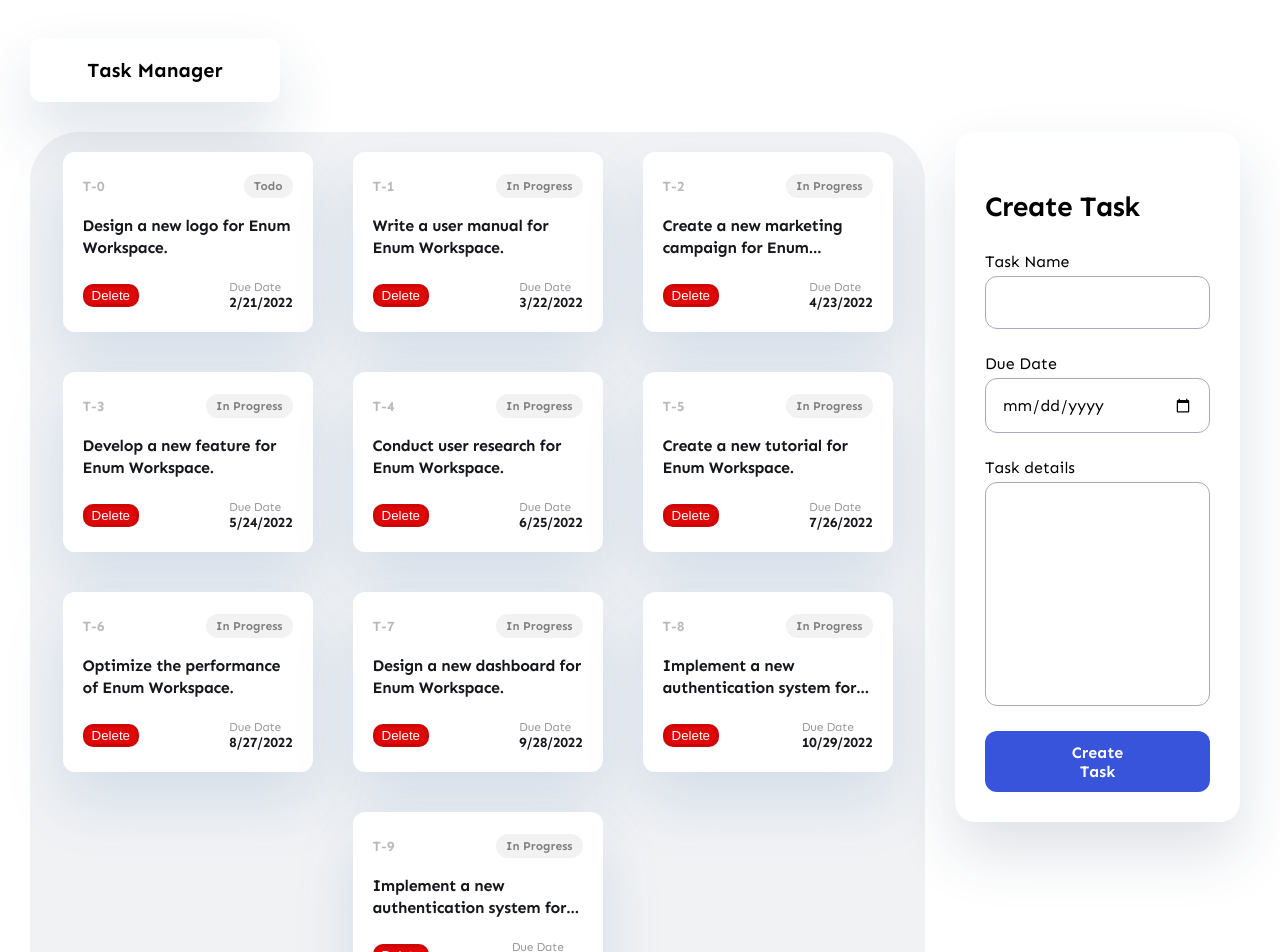
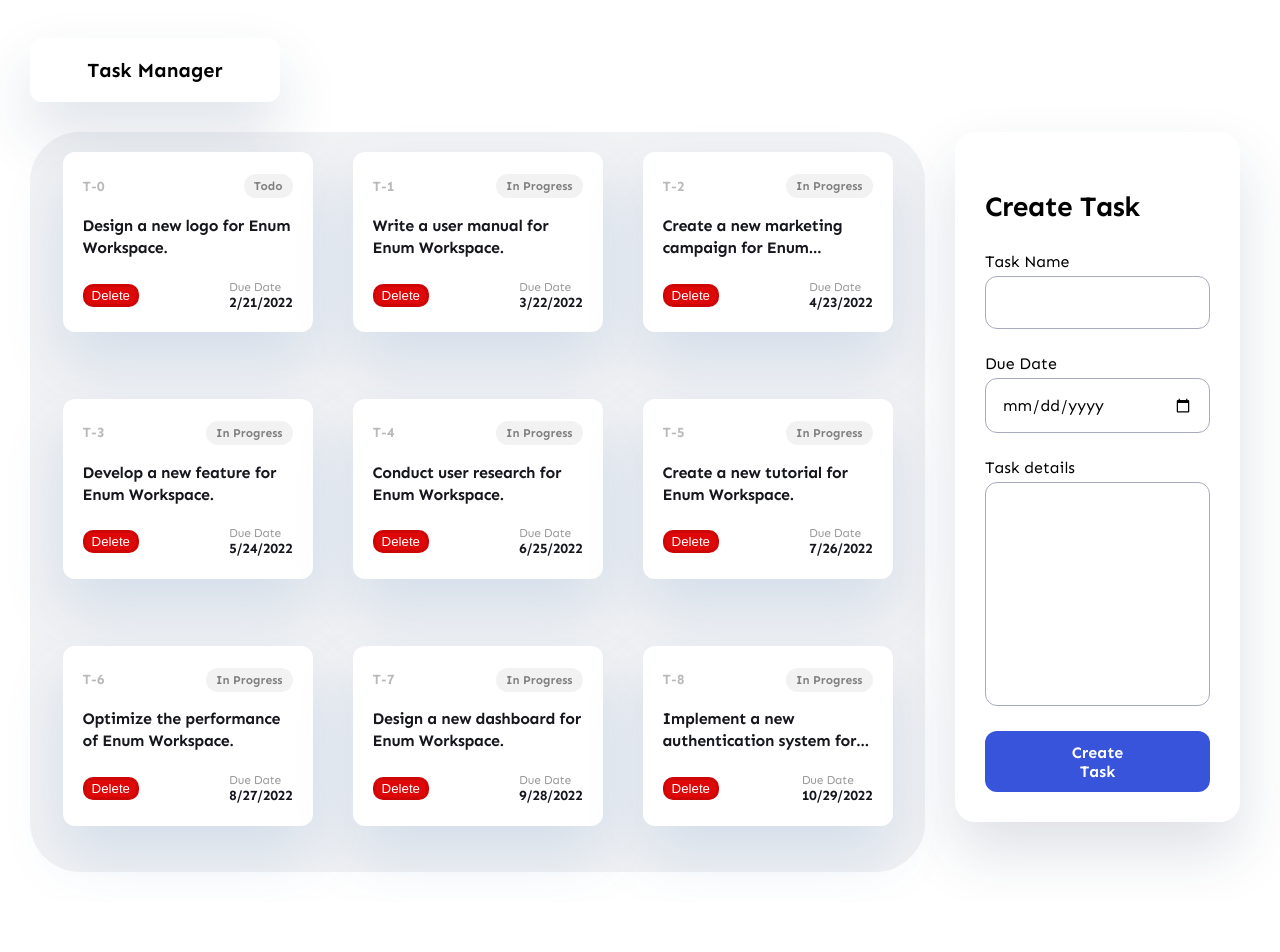
Before and after one commit to DANIEL886886/Sprint15-React-State, a React (Create React App) app in the folder TaskManager/: page / in a window 1280 px wide. Shown: the top 952 px of the page. After the commit the page ends 902 px from the top, so only its background shows below. Built offline with nearby package versions, Linux system fonts and the light colour scheme.

Commit message:
project update

```diff
--- a/TaskManager/src/App.jsx
+++ b/TaskManager/src/App.jsx
@@ -1,14 +1,33 @@
 import "./App.css";
-import React from "react";
+import React, {useState} from "react";
 import { data } from "./components/AppData/Data";
 import TaskCard from "./components/TaskCard/TaskCard";
 import TaskForm from "./components/TaskForm/TaskForm";
 
 function App() {
+
+    const [taskList, setTaskList] = useState(data);
+
+	const addNewTask = (formData) => {
+        console.log("task from APP.js: ", formData);
+
+		// modification for "formdata" in order to
+		// compli with the format from the "data" list of objects
+        setTaskList((prevState) => [
+            ...prevState,
+            {
+                ...formData,
+                dueDate: new Date(formData.dueDate),
+                id: "T-" + prevState.length + 1,
+            },
+        ]);
+        console.log(setTaskList);
+	};
+
 	return (
 		<div className="app-container">
 			<div className="app-content">
-				{data.map((props, index) => (
+				{taskList.map((props, index) => (
 					<TaskCard
 						key={index}
 						id={props.id}
@@ -22,7 +41,7 @@ function App() {
 			<div className="side-bar-right">
 				<div className="side-bar-card">
 					<h3>Create Task</h3>
-					<TaskForm />
+					<TaskForm addNewTask={addNewTask}/>
 				</div>
 			</div>
 		</div>
--- a/TaskManager/src/components/AppData/Data.jsx
+++ b/TaskManager/src/components/AppData/Data.jsx
@@ -55,10 +55,4 @@ export const data = [
 		status: "In Progress",
 		dueDate: new Date(2022, 9, 29),
 	},
-	{
-		id: "T-9",
-		name: "Implement a new authentication system for Enum Workspace.",
-		status: "In Progress",
-		dueDate: new Date(2022, 9, 29),
-	},
 ];
--- a/TaskManager/src/components/TaskCard/TaskCard.jsx
+++ b/TaskManager/src/components/TaskCard/TaskCard.jsx
@@ -8,7 +8,8 @@ function TaskCard(props) {
   const [taskId, setTaskId] = useState(props.id)
 
 	const handleClick = () => {
-	setTaskId("Clicked !")
+  setTaskId("Clicked !")
+
 	console.log(taskId);
   }
 
--- a/TaskManager/src/components/TaskForm/TaskForm.jsx
+++ b/TaskManager/src/components/TaskForm/TaskForm.jsx
@@ -1,8 +1,7 @@
 import "./TaskForm.css"
-import React, {useState} from "react";
+import React, { useState } from "react";
 
-function TaskForm() {
-
+function TaskForm(props) {
 	const initialFormData = {
 		taskName: "",
 		dueDate: "",
@@ -13,7 +12,8 @@ function TaskForm() {
 		taskName: "",
 		dueDate: "",
 		taskDetails: "",
-    })
+		status: "To do",
+	});
 
 	const handleInputChange = (event) => {
 		setFormData((prevState) => ({
@@ -25,7 +25,11 @@ function TaskForm() {
 	const handleSubmit = (event) => {
 		event.preventDefault();
 		console.log("FormData is : ", formData);
-        setFormData({...initialFormData})
+		setFormData({ ...initialFormData });
+
+		// bond to create new task
+		props.addNewTask(formData);
+		// ............................
 	};
 
 	// const handleNameChange = (event) => {
@@ -90,9 +94,10 @@ function TaskForm() {
 				</div>
 
 				<div className="form-btn-wrapper">
-				    <button className="button-primary" type="submit">Create Task</button>
+					<button className="button-primary" type="submit">
+						Create Task
+					</button>
 				</div>
-
 			</form>
 		</div>
 	);
```
Lines whose indentation alone changed are shown as unchanged.
